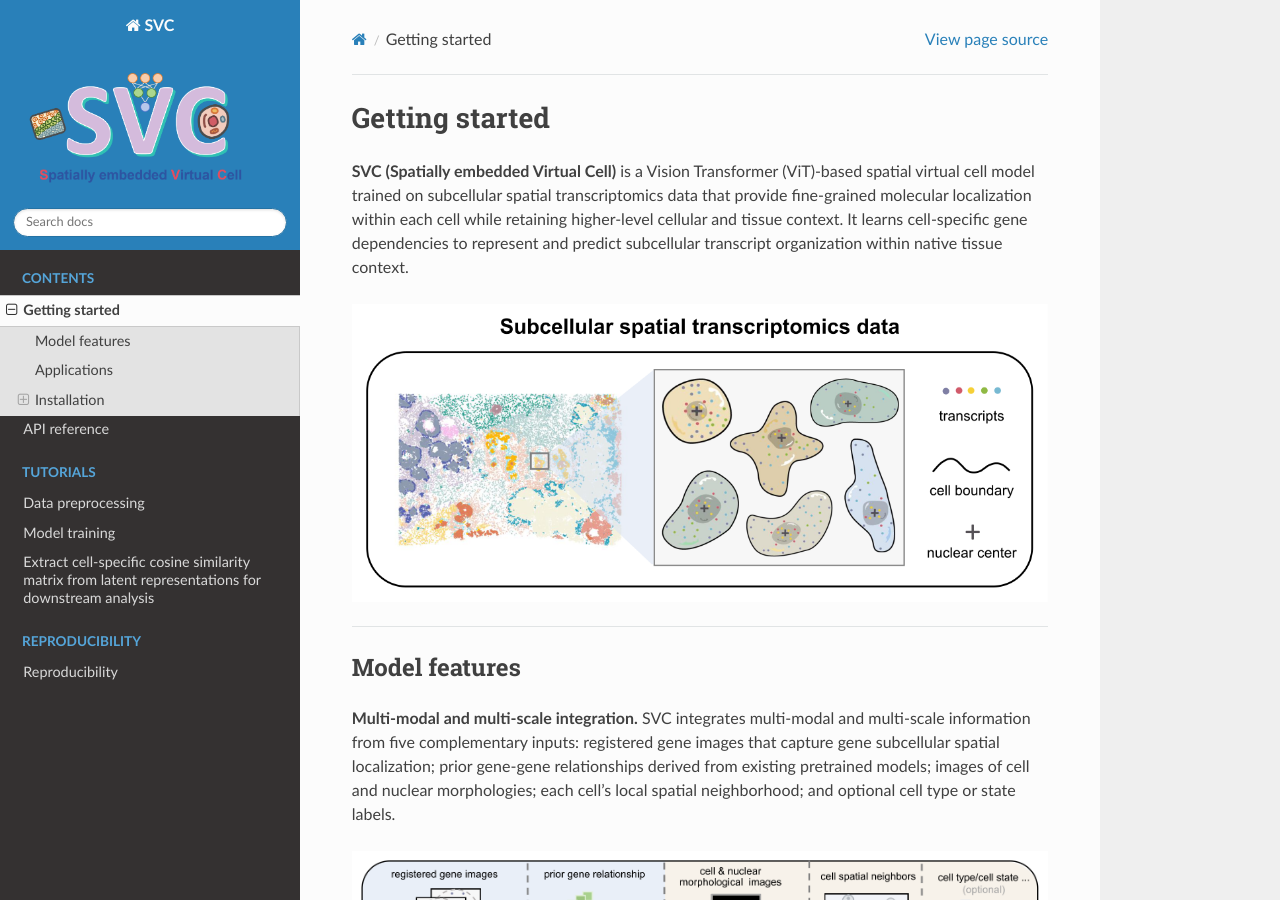
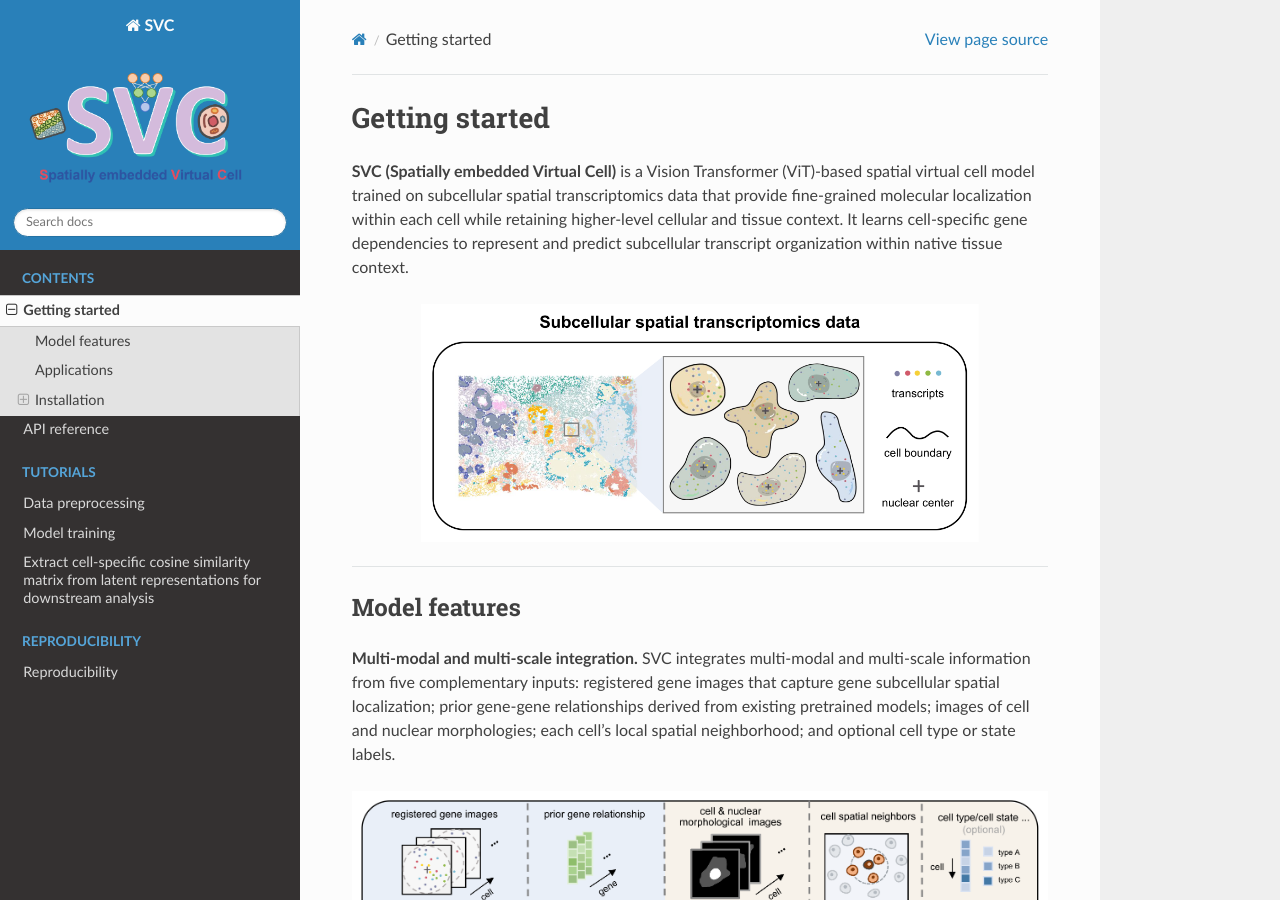
Before and after one commit to aster-ww/SVC, a Sphinx documentation site: the page built from docs/source/getting_started.md, in a window 1280 px wide and 900 px high. Built offline with Sphinx 7.4.7 and the Read the Docs theme 3.1.0, drawn with Linux system fonts in a browser that asks for light colours; pages that are not in the unit, such as notebooks, are missing from menus.

Commit message:
Scale down the data panel figure and drop the tutorial hand-off sentences

````diff
--- a/docs/source/getting_started.md
+++ b/docs/source/getting_started.md
@@ -5,7 +5,7 @@
 ```{image} _static/input_data.png
 :alt: Subcellular spatial transcriptomics data
 :align: center
-:width: 100%
+:width: 80%
 ```
 
 ---
````
Also changed, not shown: docs/source/tutorials/preprocess.ipynb, docs/source/tutorials/train_seqfish_plus.ipynb.
